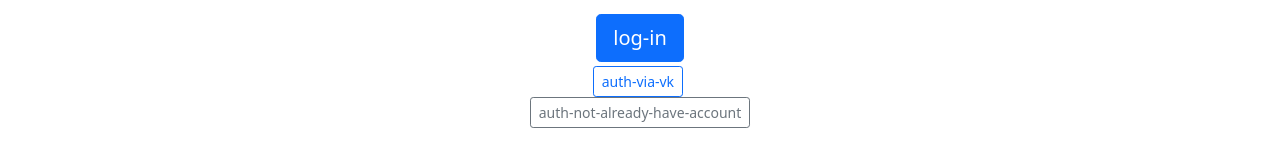
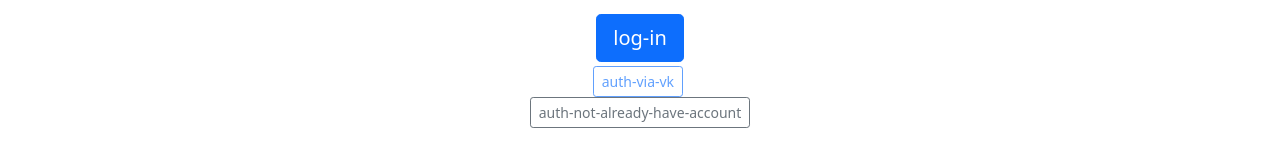
Before and after one commit to florgon/notes-web, a React (Create React App) app: page /auth/login in a window 1280 px wide. Shown: the part 509-665 px from the top of the page. Built offline with nearby package versions, Linux system fonts and the light colour scheme; what i18next-xhr-backend would draw is missing.

Commit message:
Finally disable vk

```diff
--- a/src/pages/account/SettingsPage.js
+++ b/src/pages/account/SettingsPage.js
@@ -76,7 +76,7 @@ class AccountSettings extends ApiComponent{
                     <p className="display-6 mt-3">{this.props.t("external-accounts")}</p>
                     {user.services.vk === false &&
                         <form method="POST" action={API_URL + "auth/service/vk/connect?state=external"} className="inline">
-                            <button type="submit" className="btn btn-lg btn-outline-primary" disabled>
+                            <button type="submit" className="btn btn-lg btn-outline-primary disabled" >
                                 {this.props.t("connect-vk-account")}
                             </button>
                         </form>
@@ -88,7 +88,7 @@ class AccountSettings extends ApiComponent{
                             </div>
                         </div>
                         <div className="col-md-auto">
-                            <button className="btn btn-lg btn-outline-primary" disabled onClick={this.handleVkDisconnect}>
+                            <button className="btn btn-lg btn-outline-primary disabled"  onClick={this.handleVkDisconnect}>
                                 {this.props.t("vk-account-disconnect")}
                             </button>
                         </div>
--- a/src/pages/auth/AuthLoginPage.js
+++ b/src/pages/auth/AuthLoginPage.js
@@ -37,7 +37,7 @@ const AuthLoginForm = function({loginHandler, username, password, setUsername, s
                 <button type="submit" onClick={loginHandler} className="btn btn-primary btn-lg">{t("log-in")}</button>
             </div>
             <div className='form-group mx-auto mt-1'>
-                <span><a className="btn btn-outline-primary btn-sm" href={API_AUTH_SERVICE_VK_URL} disabled>{t("auth-via-vk")}</a></span>&nbsp;
+                <span><a className="btn btn-outline-primary btn-sm disabled" href={API_AUTH_SERVICE_VK_URL}>{t("auth-via-vk")}</a></span>&nbsp;
                 <span><Link className="btn btn-outline-secondary btn-sm" to="/auth/signup">{t("auth-not-already-have-account")}</Link></span>
             </div>
         </form>
```
